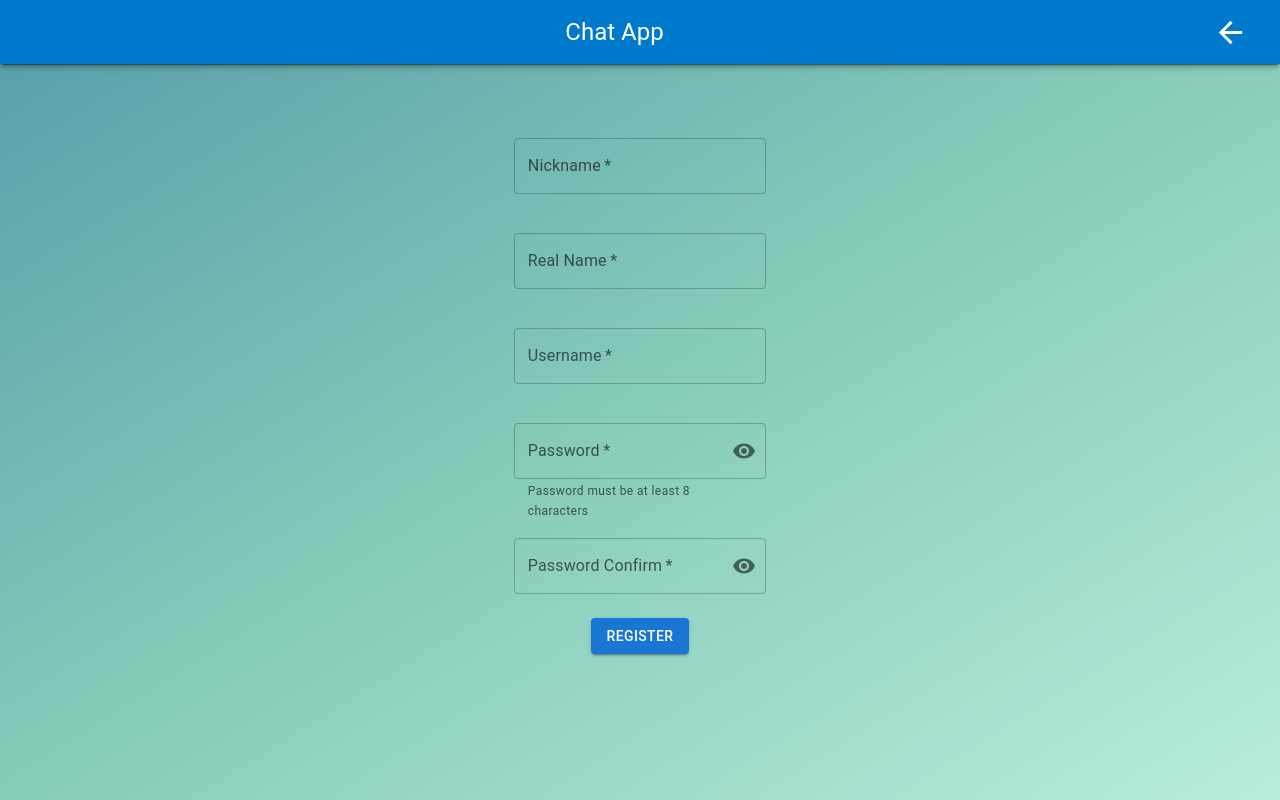
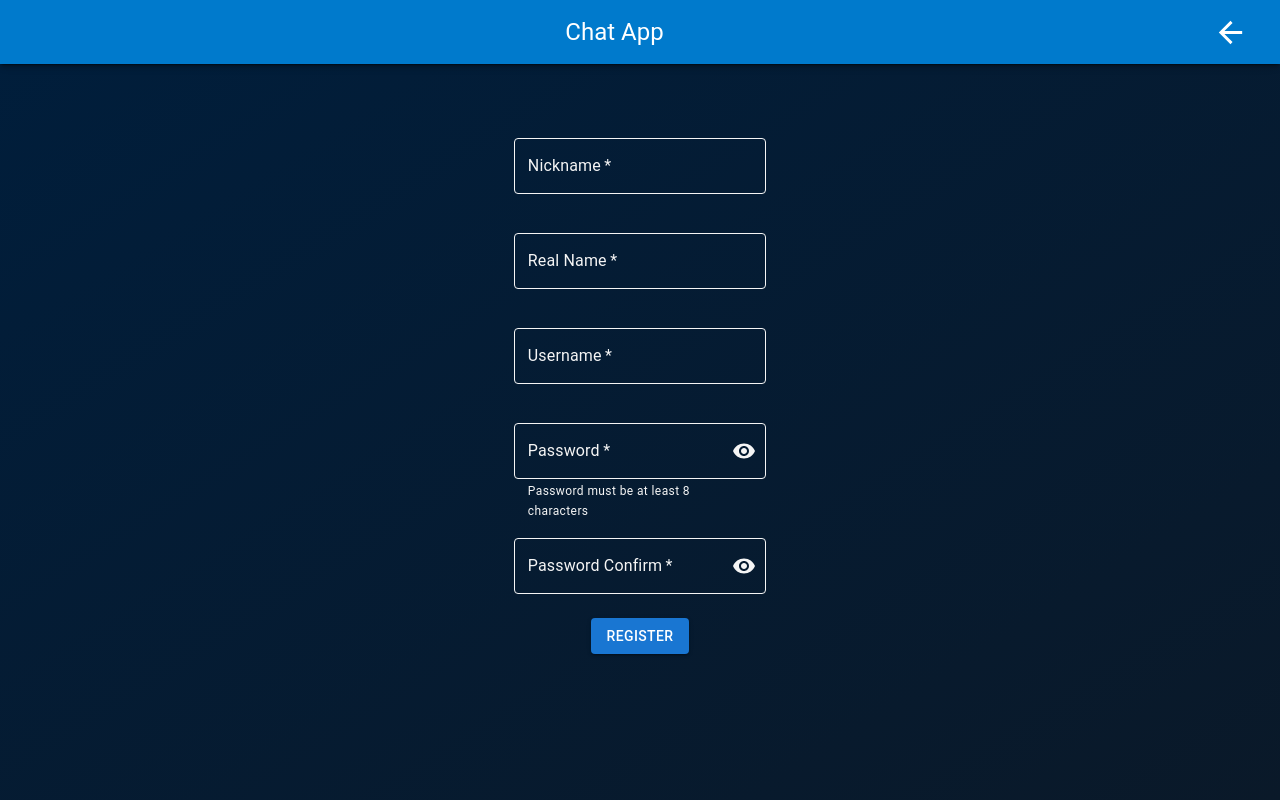
Before and after one commit to mkyle1/mkyle.github.io, a React (Create React App) app in the folder mobile-ux-chat/: page /register in a window 1280 px wide. Built offline with nearby package versions, Linux system fonts and the light colour scheme.

Commit message:
Darkmode

```diff
--- a/mobile-ux-chat/src/App.js
+++ b/mobile-ux-chat/src/App.js
@@ -5,12 +5,16 @@ import RegisterPage from "./components/RegisterPage";
 import { BrowserRouter, Routes, Route } from "react-router-dom";
 import './App.css';
 import GroupChat from "./components/GroupChat";
+import { createContext } from "react";
 
+export const ThemeContext = React.createContext(null);
 export default function App() {
   const [changedPath, setPath] = useState("");
+  const [theme, setTheme] = useState("dark");
 
   return (
-    <div className="App">
+    <ThemeContext.Provider value={{theme, setTheme}}>
+    <div className="App" id={theme}>
       <BrowserRouter>
         <TopAppBar path={window.location.pathname}/>
         <Routes>
@@ -20,5 +24,6 @@ export default function App() {
         </Routes>
       </BrowserRouter>
     </div>
+    </ThemeContext.Provider>
   );
 }
--- a/mobile-ux-chat/src/components/GroupChat.js
+++ b/mobile-ux-chat/src/components/GroupChat.js
@@ -104,7 +104,7 @@ function GroupChat() {
             <PhotoCamera />
           </IconButton>
           <TextField
-            className="message-input"
+            className="message-input input-field"
             type="text"
             value={message}
             onChange={handleMessageChange}
--- a/mobile-ux-chat/src/components/LoginPage.js
+++ b/mobile-ux-chat/src/components/LoginPage.js
@@ -64,6 +64,7 @@ export default function LoginPage() {
     >
         <TextField
           required
+          className="input-field"
           label="Username"
           onChange={(event) => {setUserId(event.target.value)}}
           error={userId === ""}
@@ -71,6 +72,7 @@ export default function LoginPage() {
         />
         <TextField
           required
+          className="input-field"
           label="Password"
           type={showPassword ? 'text' : 'password'}
           onChange={(event) => {setPassword(event.target.value)}}
@@ -85,12 +87,13 @@ export default function LoginPage() {
                   onMouseDown={handleMouseDownPassword}
                   edge="end"
                 >
-                  {showPassword ? <VisibilityOff /> : <Visibility />}
+                  {showPassword ? <VisibilityOff className="vis-icon"/> : <Visibility className="vis-icon"/>}
                 </IconButton>
               </InputAdornment>
           }}
         />
         <FormControlLabel
+          className="checkbox"
           control={<Checkbox />}
           label="Remember Login"
           onChange={(event) => {setRemember(event.target.value)}}
--- a/mobile-ux-chat/src/components/MessageCard.tsx
+++ b/mobile-ux-chat/src/components/MessageCard.tsx
@@ -47,7 +47,6 @@ function MessageCard({ usernickname, text, photoid, time, isOwnMessage }: PropsW
                float: rightLeft ,
                maxWidth: '80%'}}>
         <div className='username' style={{fontWeight: 'bold',
-                                          borderBottom: '1px solid rgba(0, 0, 0, 0.1)',
                                           padding: '0 0.4em 0.2em 0.4em'}}>
           {usernickname}
         </div>
@@ -60,7 +59,6 @@ function MessageCard({ usernickname, text, photoid, time, isOwnMessage }: PropsW
           {image}
         </div>
         <div className='message-date' style={{fontWeight: 'lighter',
-                                              borderTop: '1px solid rgba(0, 0, 0, 0.1)',
                                               padding: '0 0.4em 0 0.4em'}}>
           {time}
         </div>
--- a/mobile-ux-chat/src/components/RegisterPage.js
+++ b/mobile-ux-chat/src/components/RegisterPage.js
@@ -64,6 +64,7 @@ const RegisterPage = (props) => {
       >
           <TextField
             required
+            className="input-field"
             label="Nickname"
             onChange={(event) => {setNickname(event.target.value)}}
             error={nickname === ""}
@@ -71,6 +72,7 @@ const RegisterPage = (props) => {
           />
           <TextField
             required
+            className="input-field"
             label="Real Name"
             onChange={(event) => {setRealname(event.target.value)}}
             error={realname === ""}
@@ -78,6 +80,7 @@ const RegisterPage = (props) => {
           />
           <TextField
             required
+            className="input-field"
             label="Username"
             onChange={(event) => {setUserId(event.target.value)}}
             error={userId === ""}
@@ -85,6 +88,7 @@ const RegisterPage = (props) => {
           />
           <TextField
             required
+            className="input-field"
             label="Password"
             type={showPassword ? 'text' : 'password'}
             onChange={(event) => {setPassword(event.target.value)}}
@@ -100,13 +104,14 @@ const RegisterPage = (props) => {
                     onMouseDown={handleMouseDownPassword}
                     edge="end"
                   >
-                    {showPassword ? <VisibilityOff /> : <Visibility />}
+                    {showPassword ? <VisibilityOff className="vis-icon" /> : <Visibility className="vis-icon"/>}
                   </IconButton>
                 </InputAdornment>
             }}
           />
           <TextField
             required
+            className="input-field"
             label="Password Confirm"
             type={showPassword ? 'text' : 'password'}
             onChange={(event) => {setPasswordConfirm(event.target.value)}}
@@ -121,7 +126,7 @@ const RegisterPage = (props) => {
                     onMouseDown={handleMouseDownPassword}
                     edge="end"
                   >
-                    {showPassword ? <VisibilityOff /> : <Visibility />}
+                    {showPassword ? <VisibilityOff className="vis-icon"/> : <Visibility className="vis-icon"/>}
                   </IconButton>
                 </InputAdornment>
             }}
--- a/mobile-ux-chat/src/components/Settings.js
+++ b/mobile-ux-chat/src/components/Settings.js
@@ -45,8 +45,8 @@ const Settings = (props) => {
                     value={value}
                     onChange={handleChange}
                 >
-        <FormControlLabel value="light" control={<Radio />} label="Light Mode" />
-        <FormControlLabel value="dark" control={<Radio />} label="Dark Mode" />
+        <FormControlLabel value="light"  control={<Radio />} label="Light Mode" />
+        <FormControlLabel value="dark"  control={<Radio />} label="Dark Mode" />
         </RadioGroup>
         </FormControl>
 
--- a/mobile-ux-chat/src/index.css
+++ b/mobile-ux-chat/src/index.css
@@ -1,9 +1,6 @@
 html {
   height: 100%;
   min-height: 100%;
-  background-repeat: no-repeat;
-  background-image: linear-gradient(to bottom right, #569DAA, #87CBB9, #B9EDDD);
-  overflow: clip;
 }
 
 body {
@@ -28,11 +25,21 @@ code {
   font-family: source-code-pro, Menlo, Monaco, Consolas, 'Courier New',
     monospace;
 }
-
 .App {
   height: 100%;
   min-height: 100%;
+  background-repeat: no-repeat;
+  overflow: clip;
 }
+#dark{
+  background-image: linear-gradient(to bottom right, #001E3C, #0A1929);
+  color: whitesmoke;
+}
+
+#light{
+  background-image: linear-gradient(to bottom right, #569DAA, #87CBB9, #B9EDDD);
+}
+
 
 .frosted-glass-panel {
   background-color: rgba(255, 255, 255, 0.2);
@@ -45,13 +52,35 @@ code {
 }
 
 .frosted-glass-panel-messages {
-  background-color: rgba(255, 255, 255, 0.5);
   backdrop-filter: blur(10px);
   border-radius: 8px;
+  padding: 1em;
+  margin: 5px;
+}
+#dark .frosted-glass-panel-messages{
+  background-color: rgba(255, 255, 255, 0.1);
+  box-shadow: 0 0 1rem 0 rgba(255, 255, 255, .1);
+  border: 2px solid rgba(255, 255, 255, .05);
+}
+
+#light .frosted-glass-panel-messages{
+  background-color: rgba(255, 255, 255, 0.5);
   box-shadow: 0 0 1rem 0 rgba(0, 0, 0, .2);
   border: 2px solid rgba(255, 255, 255, 0);
-  padding: 1em;
-  margin: 5px;
+}
+
+#dark .username{
+  border-bottom: 1px solid rgba(255, 255, 255, 0.1);
+}
+#light .username{
+  border-bottom: 1px solid rgba(0, 0, 0, 0.1);
+}
+
+#dark .message-date{
+  border-top: 1px solid rgba(255, 255, 255, 0.1);
+}
+#light .message-date{
+  border-top: 1px solid rgba(255, 255, 255, 0.1);
 }
 
 .message {
@@ -69,6 +98,33 @@ code {
   width: 60%;
   margin-left: auto;
 }
+
+#dark .message-input{
+  color: whitesmoke;
+  border: whitesmoke;
+}
+#light .message-input{
+  color: auto;
+}
+#dark .vis-icon
+{
+    color: whitesmoke;
+}
+
+#dark .input-field .MuiInputBase-root,
+#dark .input-field .MuiInputLabel-root,
+#dark .input-field .MuiFormHelperText-root
+{
+    color: whitesmoke;
+}
+#dark .input-field .MuiOutlinedInput-notchedOutline{
+    border-color: whitesmoke;
+}
+
+#dark .checkbox .MuiCheckbox-root{
+  color: whitesmoke;
+}
+
 
 .button {
   margin-top: 5px;
```
